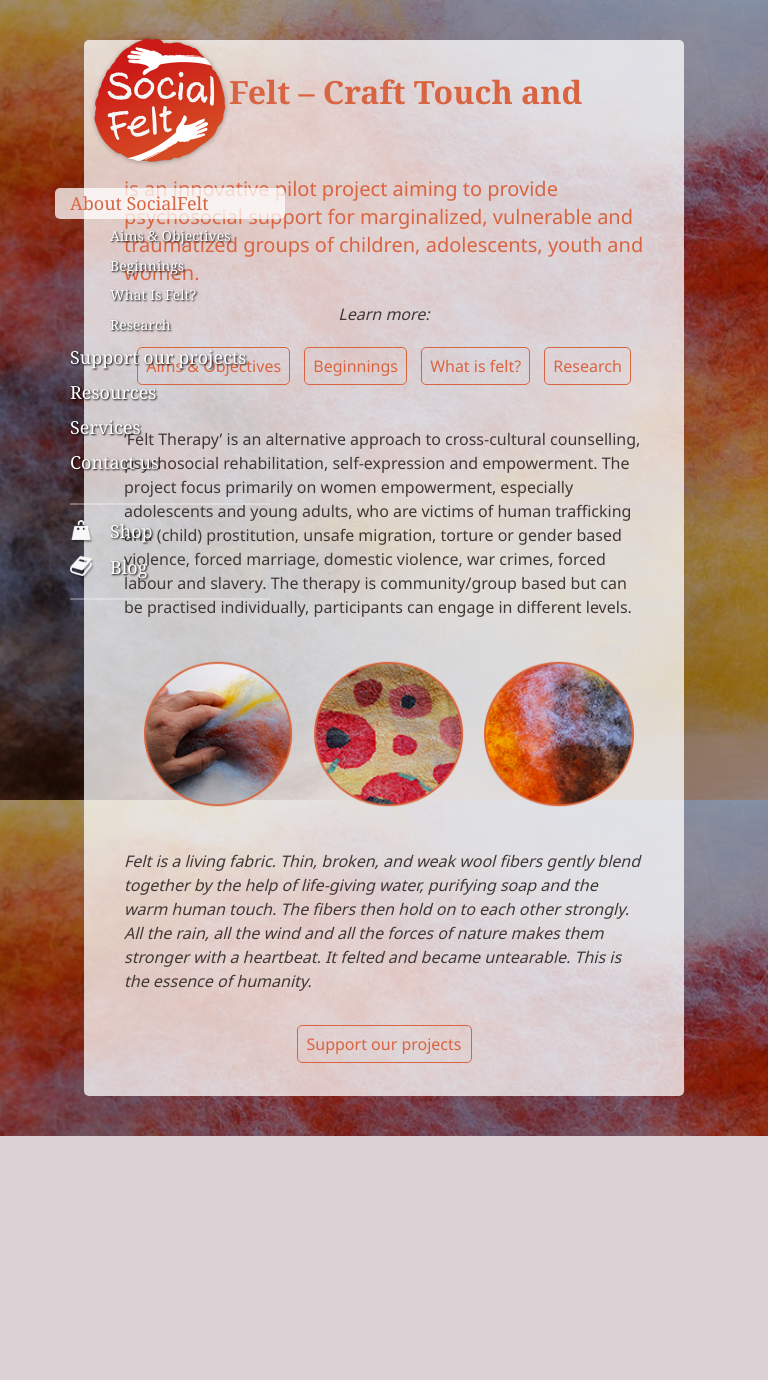
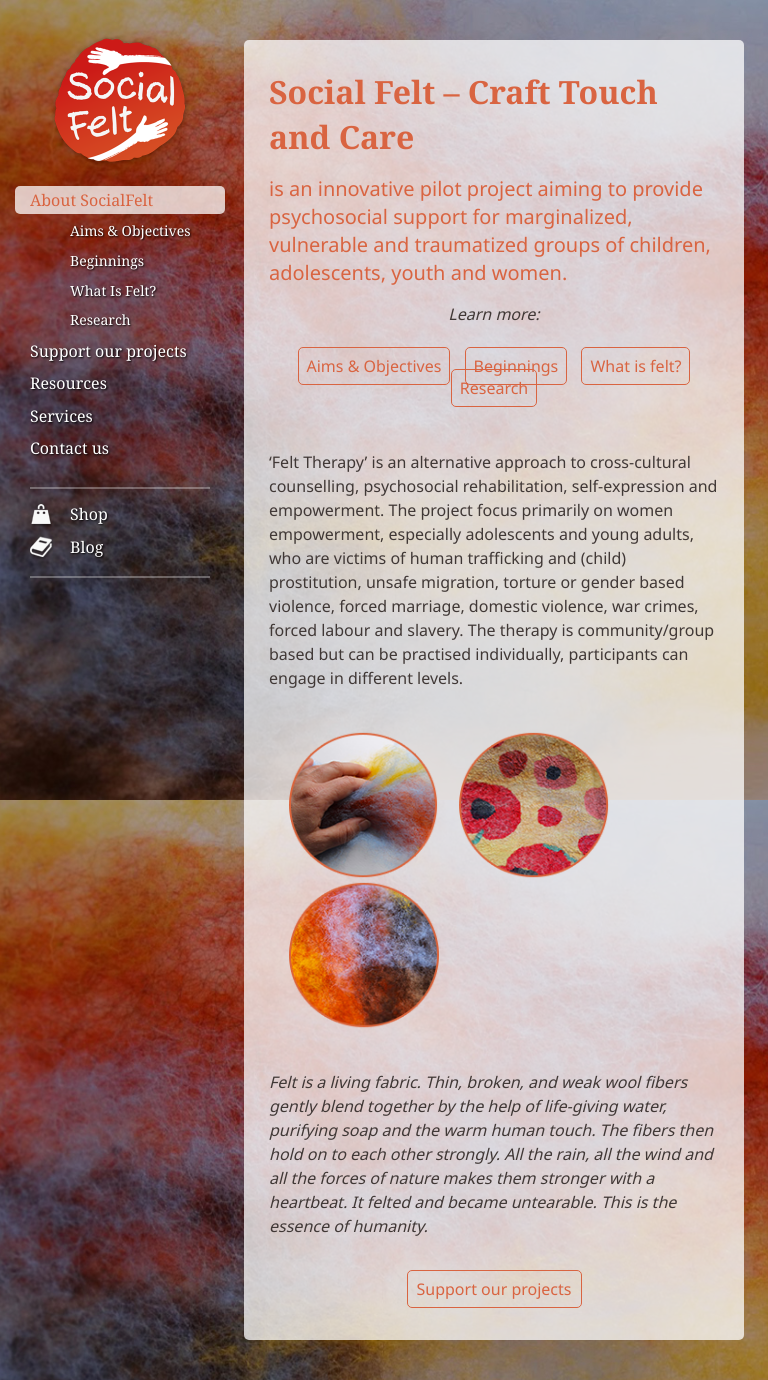
Before and after one commit to gsuhajda/socialfelt, a PHP site: page /index.html in a window 768 px wide. Before the commit the page ends 1136 px from the top, so only its background shows below. Run offline with PHP 8.4, Linux system fonts and the light colour scheme.

Commit message:
breakpoints
reindent :(

```diff
--- a/html/css/base.css
+++ b/html/css/base.css
@@ -43,7 +43,7 @@
 	*zoom: 1;
 }
 
-/*MENU*/
+/* MENU */
 
 .header {
 	height: 140px;
@@ -168,12 +168,14 @@
 	background-position: -24px -24px;
 }
 
-/*CONTENT*/
+/* CONTENT */
 
 .container{
 	min-height: 400px;
 	margin: 0 auto;
 	width: 600px;
+	position: relative;
+	left: 140px;
 }
 
 .container_item{
@@ -181,7 +183,6 @@
 	border-radius: 5px;
 	min-height: 400px;
 	margin-top: 40px;
-  width: 600px;
 	padding: 30px 40px;
 	box-sizing: border-box;
 }
@@ -208,3 +209,52 @@
 
 .container_item p{
 }
+
+/* small screen, "mobile" */
+@media all and (max-width: 767px) {
+
+}
+
+/* ipad portrait and up */
+@media all and (min-width: 768px) and (max-width: 859px) {
+	.header {
+		left: 50px;
+	}
+
+	.menu {
+		font-size: 16px;
+		left: 30px;
+		width: 180px;
+	}
+
+	.container {
+		left: 110px;
+		width: 500px;
+	}
+
+	.container_item {
+		padding: 30px 25px;
+	}
+}
+
+/* sub1024 */
+@media all and (min-width: 860px) and (max-width: 1023px) {
+	.header {
+		left: 50px;
+	}
+
+	.menu {
+		left: 30px;
+	}
+
+	.container {
+		left: 120px;
+	}
+}
+
+/* big screen */
+@media all and (min-width: 1600px) {
+	.container {
+		left: auto; /* center the container */
+	}
+}
```
Lines whose indentation alone changed are shown as unchanged.
